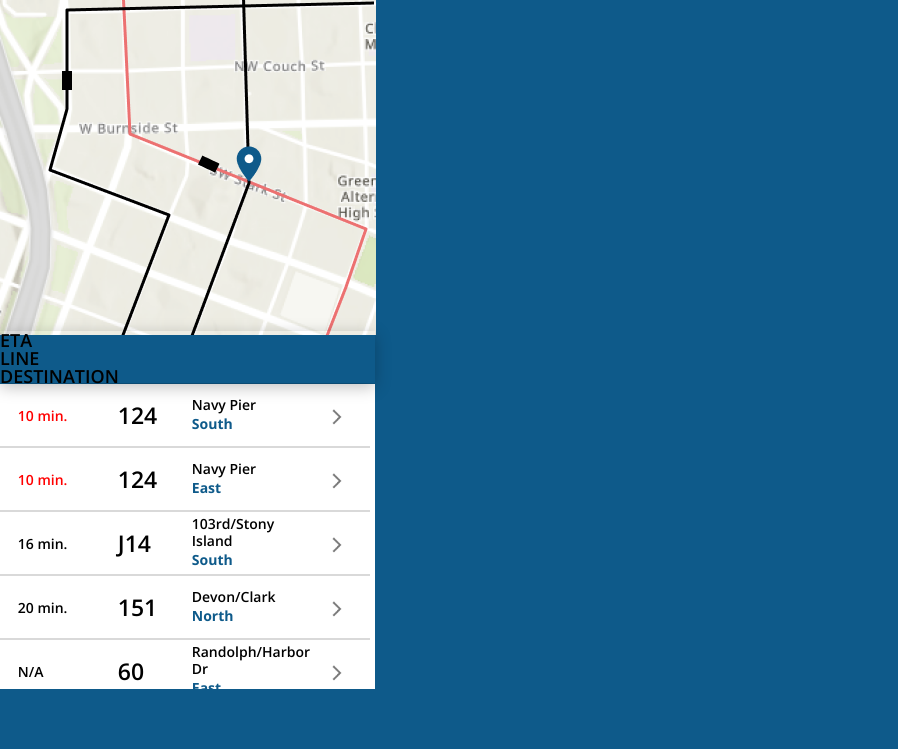
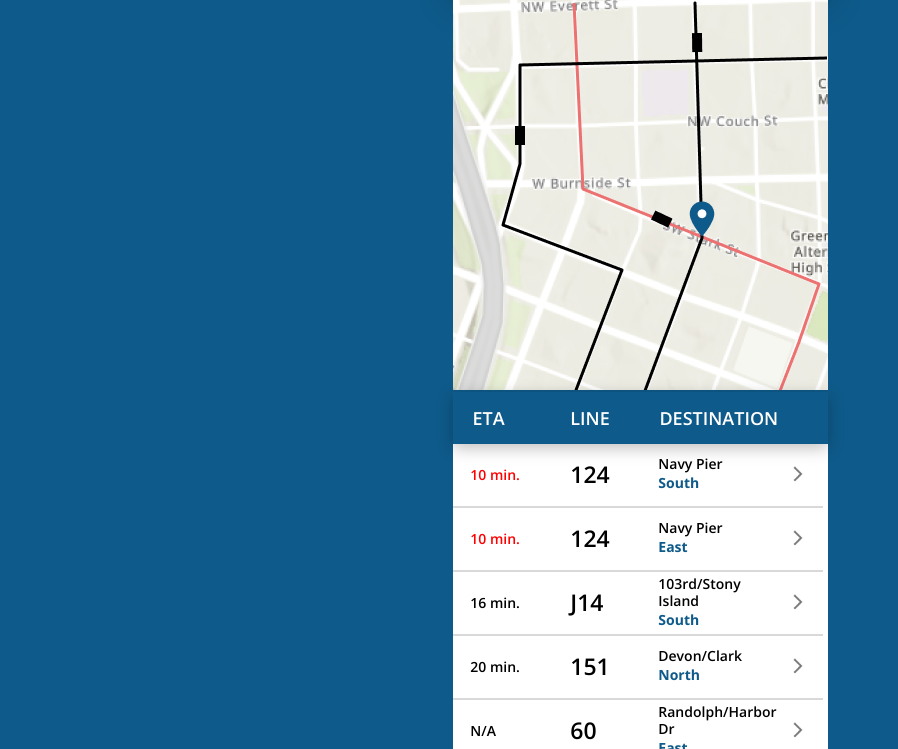
Before and after one commit to dzgan/busybuswebsite, a plain HTML site: page index.html in a window 1280 px wide. Shown: the part 139-888 px from the top of the page, without its empty margins (0-898 px from the left). Before the commit the page ends 828 px from the top, so only its background shows below. Drawn offline with nearby package versions, Linux system fonts and the light colour scheme.

Commit message:
Update style.css

```diff
--- a/css/style.css
+++ b/css/style.css
@@ -7,7 +7,7 @@ body {
   font-size: 18px;
   width: 375px;
   height: 812px;
-  position: absolute;
+  margin: auto;
   background-color: #0E5A8A;
   overflow: hidden;
 }
@@ -19,7 +19,8 @@ h3{
 }
 h2{
   font-size: 23px;
-  width: 70px;
+  width: 75px;
+
 }
 strong{
   font-weight: 800;
@@ -30,8 +31,11 @@ h4{
   font-size: 14px;
   line-height: 17px;
   width: 100px;
-  padding-left: 4px;
+  padding-left: 13px;
 }
+
+/* scrollbox */
+
 .urgent{
   color: red;
 }
@@ -43,8 +47,7 @@ h4{
 }
 .navbar-info {
   z-index: 3;
-  position: absolute;
-  top: 48px;
+  padding: 15px 0;
   display: flex;
   line-height: 20px;
 }
@@ -56,37 +59,51 @@ h4{
   color: white;
 }
 .descriptionbanner{
+  align-content: center;
   z-index: 2;
-  position: absolute;
-  width: 375px;
+  position: relative;
+  width: 100%;
   height: 52px;
-  top: 470px;
+  color: white;
+  background-color: inherit;
+  display: inline-block;
   box-shadow: 0px 4px 15px rgba(0, 0, 0, 0.25);
+}
+.descriptionbanner li{
+  z-index: 3;
+  display: inline-block;
+  padding-left: 20px;
+  padding-right: 25px;
+  color: white;
+  line-height: 50px;
+}
+#line{
+  padding-left: 36px;
 }
 .map{
   z-index: 1;
-  height: 500px;
+  height: 100%;
   align: center;
-  width: 396px;
+  width: 375px;
+  height: 393px;
+  overflow: hidden;
+
 }
 .chevron{
   float: right;
 }
 .container {
   position: relative;
-  top: 120px;
-  max-height: 276px;
   width: 375px;
   background-color: white;
 }
 .scrollable{
   background-color: white;
   z-index: 0;
-  position: absolute;
   width: 375px;
   height: 305px;
-  bottom: -125px;
   overflow-y: scroll;
+  overflow-x: hidden;
 }
 .busInfo {
   align-items: center;
@@ -98,14 +115,13 @@ h4{
   padding: 6px;
 }
 .chevron{
-  float: right;
+padding: 24px;
+margin: 20px;
 }
 #nav{
   z-index: 2;
   width: 375px;
-  height: 81px;
   left: 0px;
   top: 0px;
-  position: relative;
   box-shadow: 0px 4px 4px rgba(0, 0, 0, 0.25), 0px 4px 33px rgba(0, 0, 0, 0.25);
 }
```
